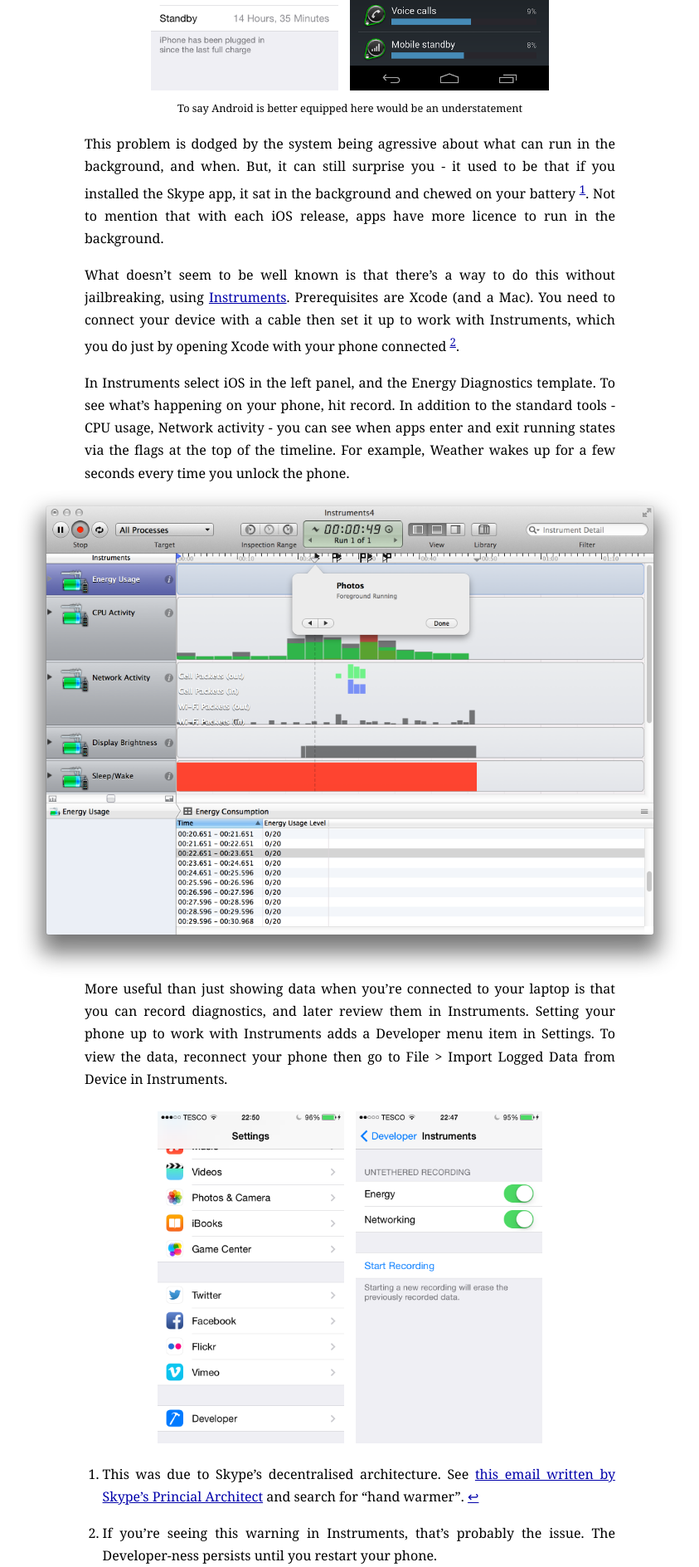
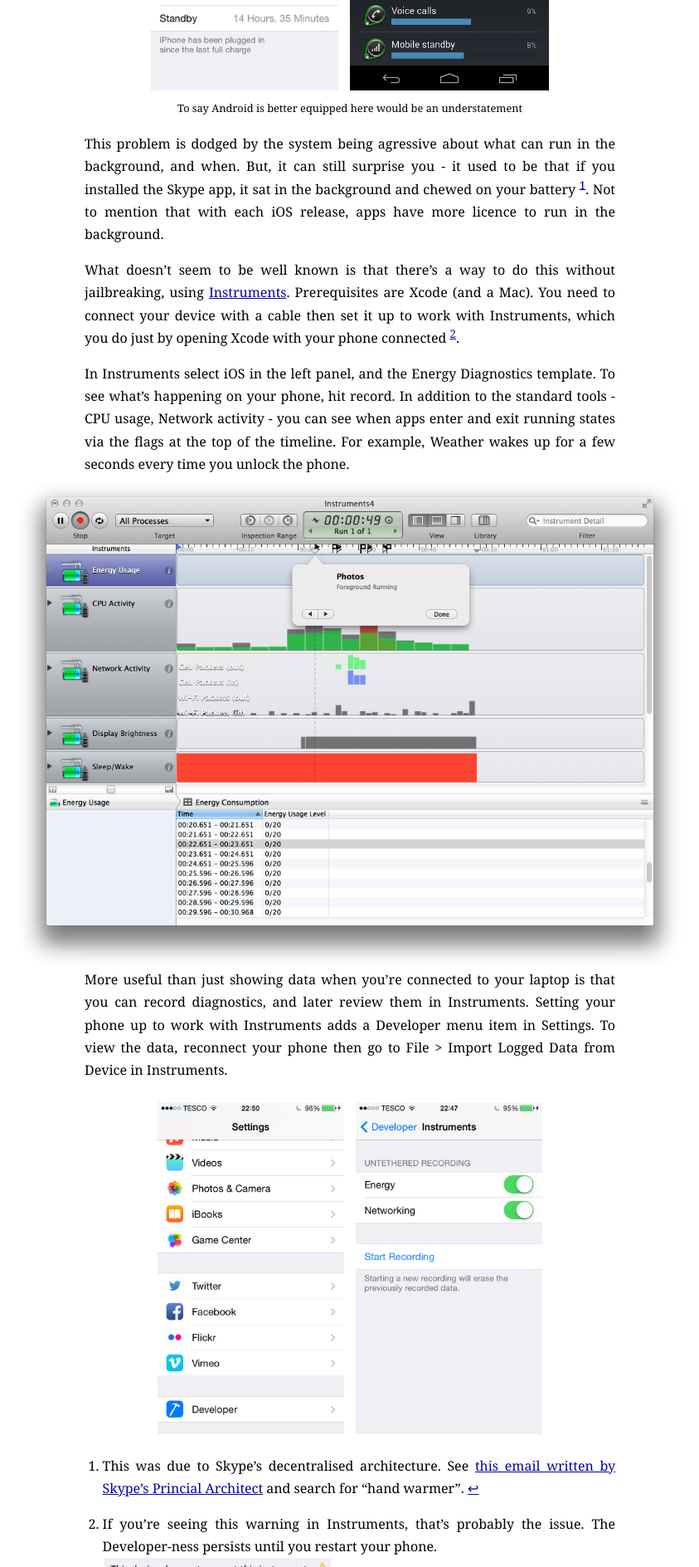
Before and after one commit to willdollman/willdollman.github.com, a Jekyll site: the page built from _posts/2014-04-04-ios-and-instruments.md, in a window 1280 px wide. Shown: the part 632-2520 px from the top of the page at 83% size, without its empty margins (218-1061 px from the left). Built offline with Jekyll 4.4.1, drawn with Linux system fonts in a browser that asks for light colours.

Commit message:
Stop footnotes from increasing line spacing
Footnotes caused an issue where they increased the spacing between
then and the line above.
Use a css selector to kill the line spacing and make all the lines
the same height.
Footnotes are in <sup>s with an id like "fnref:one-two-three"

```diff
--- a/css/screen.css
+++ b/css/screen.css
@@ -269,6 +269,11 @@
     margin-bottom: 50px;
   }
 
+  /* Squash line-height inflating footnote */
+  sup[id*='fnref:'] {
+      line-height: 0em;
+  }
+
 .back-home {
   margin-bottom: 20px;
   margin-top: -1em;
```
